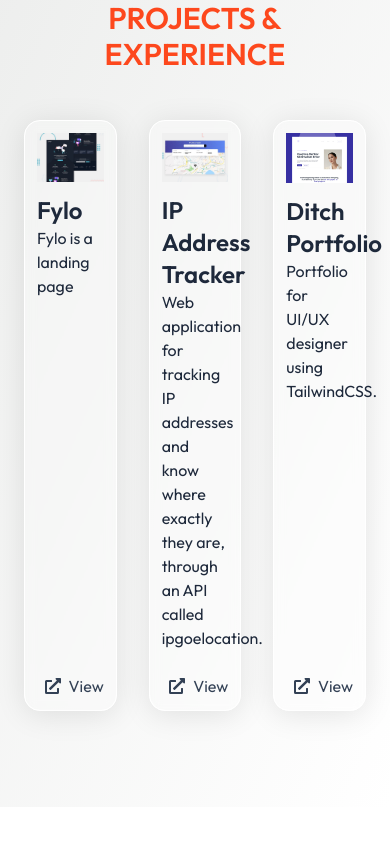
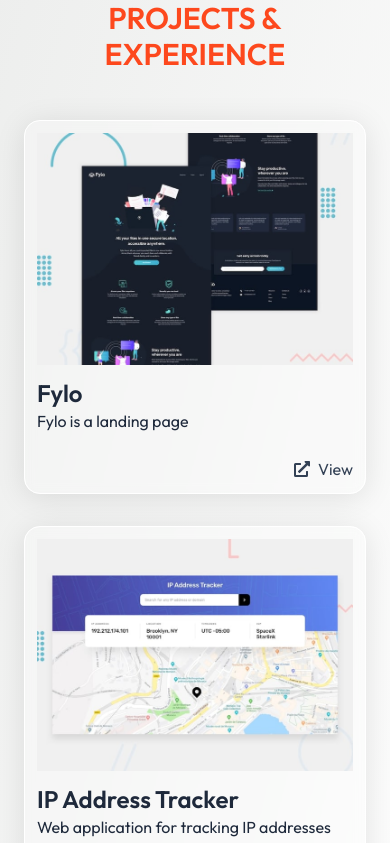
Before and after one commit to imad273/portfolio, a Next.js app: page / in a window 390 px wide. Shown: the part 2120-2963 px from the top of the page. Before the commit the page ends 2927 px from the top, so only its background shows below. Built offline with nearby package versions, Linux system fonts and the light colour scheme.

Commit message:
feat: projects page

```diff
--- a/src/components/pages/Projects.tsx
+++ b/src/components/pages/Projects.tsx
@@ -34,7 +34,7 @@ const Projects = () => {
         <div className='py-12'>
           <h3 className='uppercase text-main font-semibold text-3xl text-center'>Projects & Experience</h3>
 
-          <div className='my-12 grid grid-cols-3 gap-8'>
+          <div className='my-12 grid sm:grid-cols-2 lg:grid-cols-3 gap-8'>
             {Projects.map(project => (
               <div className='glass p-3 flex flex-col'>
                 <Image src={project.picture} alt={project.name} />
```
